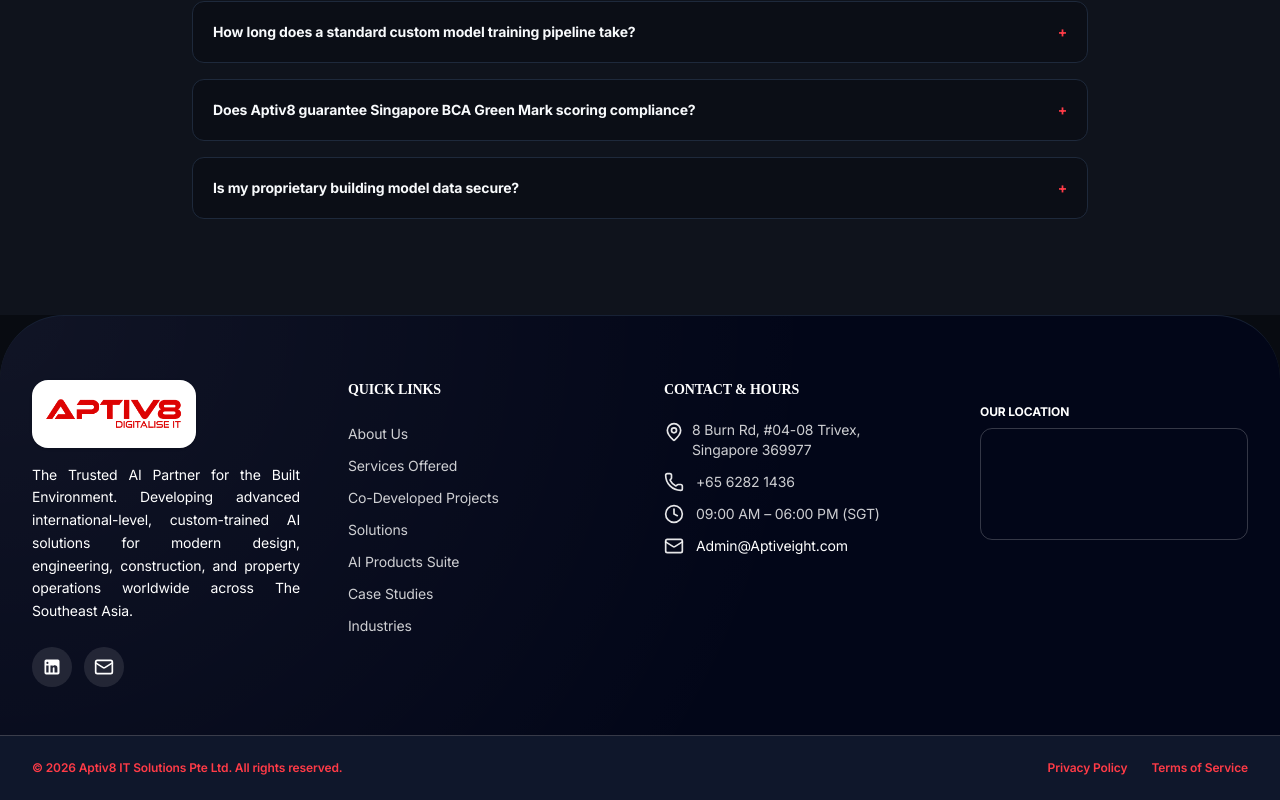
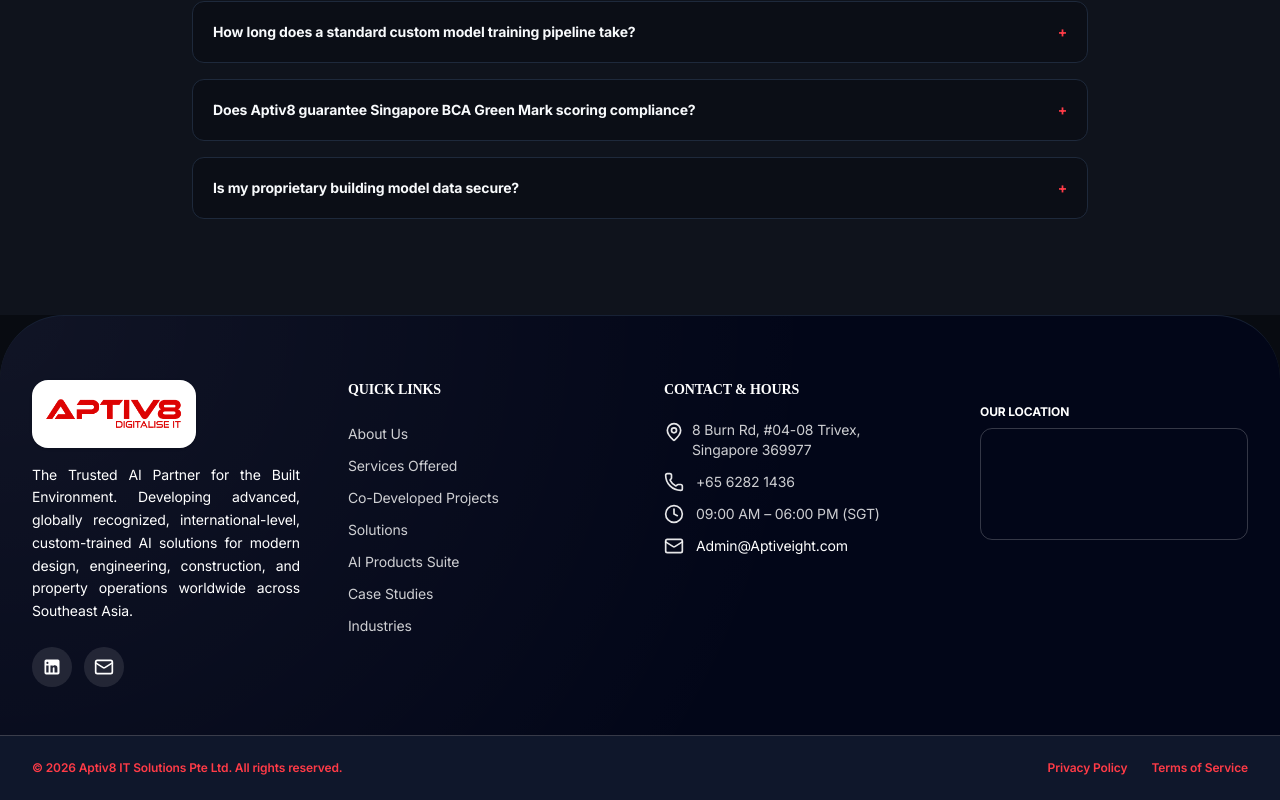
Before and after one commit to inforideuu/Aptiv8, a React (Vite) app: page /contact in a window 1280 px wide. Shown: the part 1949-2749 px from the top of the page. Built offline with nearby package versions, Linux system fonts and the light colour scheme; grey boxes are pictures that could not be loaded.

Commit message:
footer changes

```diff
--- a/src/components/Footer.jsx
+++ b/src/components/Footer.jsx
@@ -19,7 +19,7 @@ export default function Footer() {
               </div>
             </div>
             <p className="text-sm text-white leading-relaxed text-justify">
-              The Trusted AI Partner for the Built Environment. Developing advanced international-level, custom-trained AI solutions for modern design, engineering, construction, and property operations worldwide across The Southeast Asia.
+              The Trusted AI Partner for the Built Environment. Developing advanced, globally recognized, international-level, custom-trained AI solutions for modern design, engineering, construction, and property operations worldwide across Southeast Asia.
             </p>
             <div className="flex items-center gap-3 mt-2">
               <a
```
